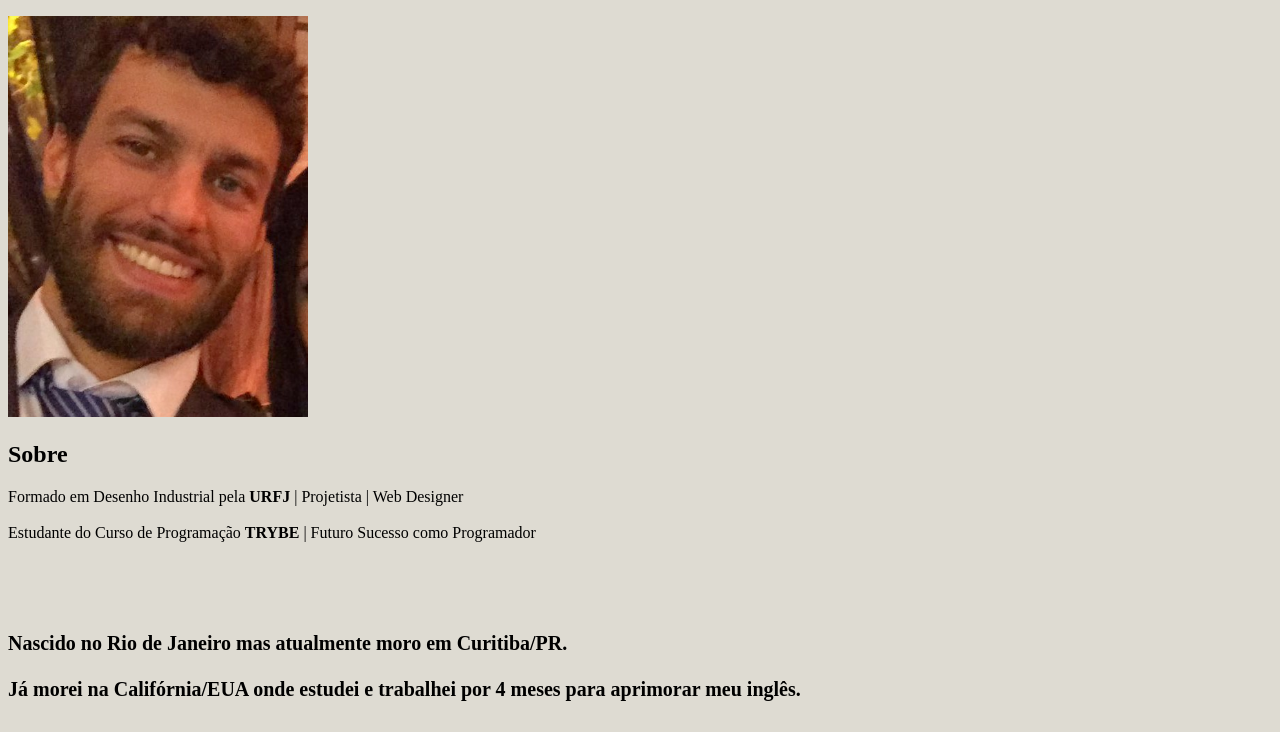
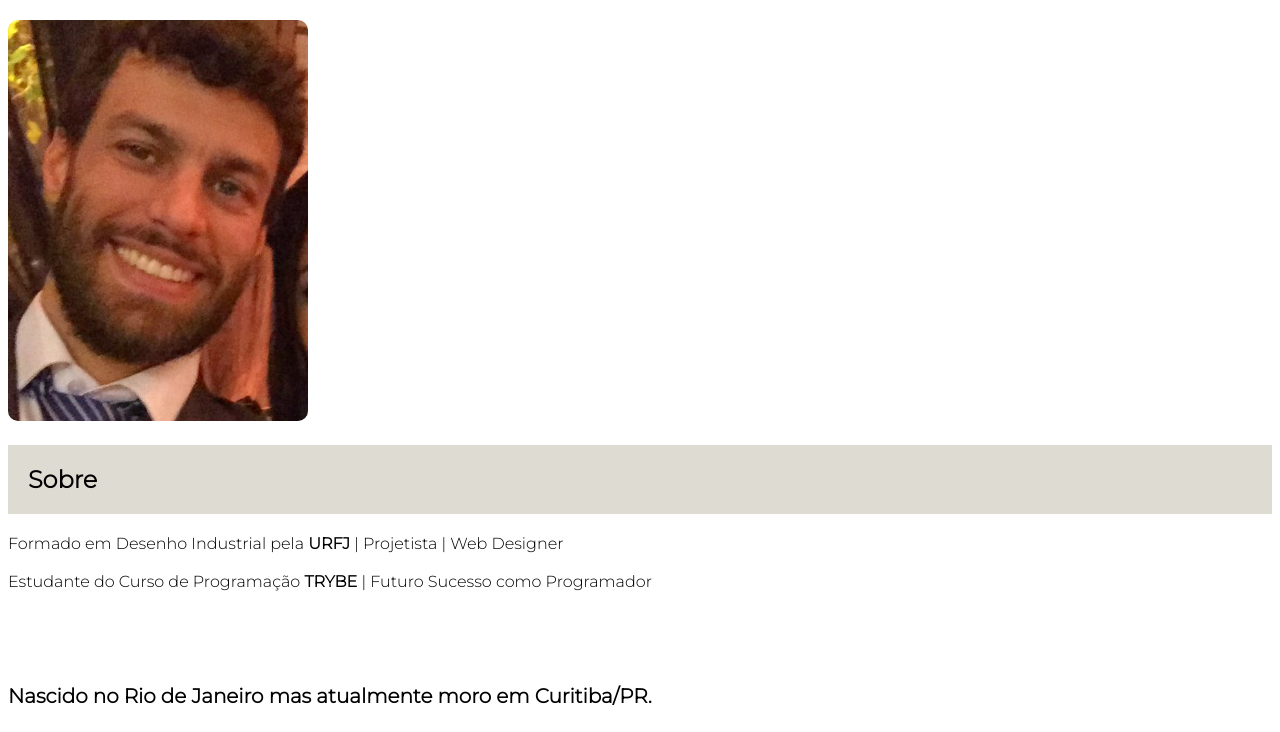
Before and after one commit to kalarruda/kalarruda.github.io, a plain HTML site: page index.html in a window 1280 px wide. Shown: the part 123-855 px from the top of the page. Drawn offline with Linux system fonts and the light colour scheme.

Commit message:
adicionando borda na imagem

```diff
--- a/index.html
+++ b/index.html
@@ -4,8 +4,8 @@
     <meta charset="UTF-8">
     <meta http-equiv="X-UA-Compatible" content="IE=edge">
     <meta name="viewport" content="width=device-width, initial-scale=1.0">
-    <!--<link rel="preconnect" href="https://fonts.gstatic.com">
-    <link href="https://fonts.googleapis.com/css2?family=Montserrat:wght@300&display=swap" rel="stylesheet">-->
+    <link rel="preconnect" href="https://fonts.gstatic.com">
+    <link href="https://fonts.googleapis.com/css2?family=Montserrat:wght@300&display=swap" rel="stylesheet">
     <link rel="stylesheet" type="text/css"
     href="style.css">
     <title>Portfolio José Carlos</title>
@@ -19,7 +19,7 @@
 <a href="#habilidades">Habilidades</a></h3>
 <br>
 
-<img src="./images/IMG_2127.JPG" width="300px" alt="foto jose carlos" id="foto">
+<img class="imagem" src="./images/IMG_2127.JPG" width="300px" alt="foto jose carlos" id="foto">
 <p class="paragrafo">  <h2 id="sobre">Sobre</h2>Formado em Desenho Industrial pela <strong>URFJ</strong>  | Projetista | Web Designer <br> <br>
    Estudante do Curso de Programação <strong>TRYBE</strong>  | Futuro Sucesso como Programador
 </p><br><br> <br>
--- a/style.css
+++ b/style.css
@@ -1,11 +1,21 @@
 body{
-    background-color: #DEDBD2;
+    background-color: white;
     font-family: Montserrat, "sans-serif";
 }
 
 .nome{
 
     font-weight: bolder;
+}
+
+.imagem{
+    border-radius: 10px;
+}
+
+#sobre{
+    background-color: #DEDBD2;
+    padding: 20px ;
+    font-weight: bold;
 }
 
 a{
```
